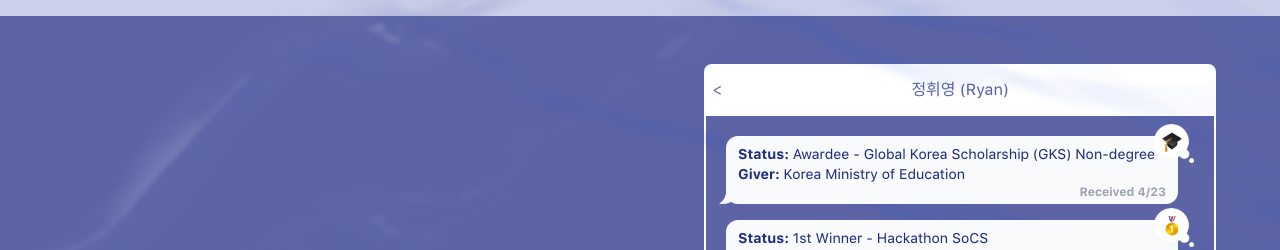
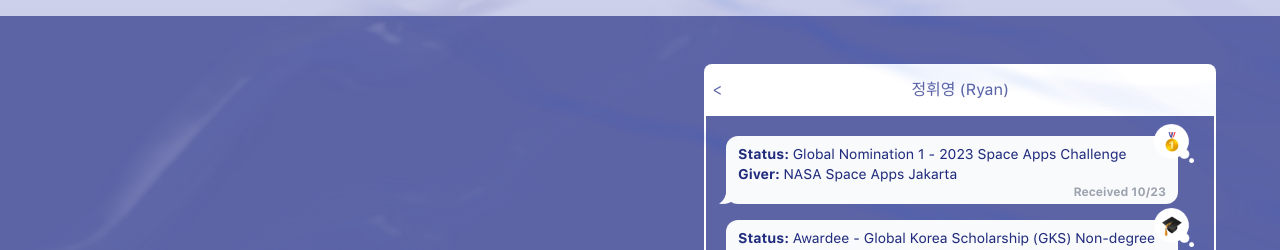
Before and after one commit to heryandjaruma/portfolio, a Next.js app: page / in a window 1280 px wide. Shown: the part 3160-3410 px from the top of the page. Built offline with nearby package versions, Linux system fonts and the light colour scheme; a web font is replaced by a local one.

Commit message:
added newest award

```diff
--- a/src/app/sections/DaAward.tsx
+++ b/src/app/sections/DaAward.tsx
@@ -75,6 +75,50 @@ export default function DaAward() {
 
             <div className="border-2 border-white rounded-b-lg">
               <div className="px-3 py-5 text-njblue-700 grid grid-cols-1 gap-y-4">
+                {" "}
+                <div className=" bg-gray-50 px-3 pt-2 pb-1 ml-3 mr-5 rounded-xl -translate-x-1 text-sm relative">
+                  <Image
+                    src={`/assets/image/reaction_bubble.png`}
+                    width={200}
+                    height={200}
+                    alt="cap"
+                    className="absolute w-10 -right-4 -top-3"
+                    priority
+                  />
+                  <Image
+                    src={`/assets/image/first_place.png`}
+                    width={200}
+                    height={200}
+                    alt="cap"
+                    className="absolute w-5 -right-1 -top-1"
+                    priority
+                  />
+                  <p className={SansFransBold.className}>
+                    Status:{" "}
+                    <span className={SansFrans.className}>
+                      Global Nomination 1 - 2023 Space Apps Challenge
+                    </span>
+                  </p>
+                  <p className={SansFransBold.className}>
+                    Giver:{" "}
+                    <span className={SansFrans.className}>
+                      NASA Space Apps Jakarta
+                    </span>
+                  </p>
+                  <p
+                    className={`w-full text-end text-xs ${SansFransBold.className} text-gray-400`}
+                  >
+                    Received 10/23
+                  </p>
+                  <Image
+                    src={`/assets/image/bubble_tail.png`}
+                    width={200}
+                    height={200}
+                    alt="cap"
+                    className="absolute w-5 -left-[7px] bottom-0 -z-10"
+                    priority
+                  />
+                </div>
                 <div className=" bg-gray-50 px-3 pt-2 pb-1 ml-3 mr-5 rounded-xl -translate-x-1 text-sm relative">
                   <Image
                     src={`/assets/image/reaction_bubble.png`}
@@ -118,7 +162,6 @@ export default function DaAward() {
                     priority
                   />
                 </div>
-
                 <div className=" bg-gray-50 px-3 pt-2 pb-1 ml-3 mr-5 rounded-xl -translate-x-1 text-sm relative">
                   <Image
                     src={`/assets/image/reaction_bubble.png`}
@@ -162,7 +205,6 @@ export default function DaAward() {
                     priority
                   />
                 </div>
-
                 <div className=" bg-gray-50 px-3 pt-2 pb-1 ml-3 mr-5 rounded-xl -translate-x-1 text-sm relative">
                   <Image
                     src={`/assets/image/reaction_bubble.png`}
@@ -206,7 +248,6 @@ export default function DaAward() {
                     priority
                   />
                 </div>
-
                 <div className=" bg-gray-50 px-3 pt-2 pb-1 ml-3 mr-5 rounded-xl -translate-x-1 text-sm relative">
                   <Image
                     src={`/assets/image/reaction_bubble.png`}
@@ -250,7 +291,6 @@ export default function DaAward() {
                     priority
                   />
                 </div>
-
                 <div className=" bg-gray-50 px-3 pt-2 pb-1 ml-3 mr-5 rounded-xl -translate-x-1 text-sm relative">
                   <Image
                     src={`/assets/image/reaction_bubble.png`}
@@ -294,7 +334,6 @@ export default function DaAward() {
                     priority
                   />
                 </div>
-
                 <div className=" bg-gray-50 px-3 pt-2 pb-1 ml-3 mr-5 rounded-xl -translate-x-1 text-sm relative">
                   <Image
                     src={`/assets/image/reaction_bubble.png`}
```
